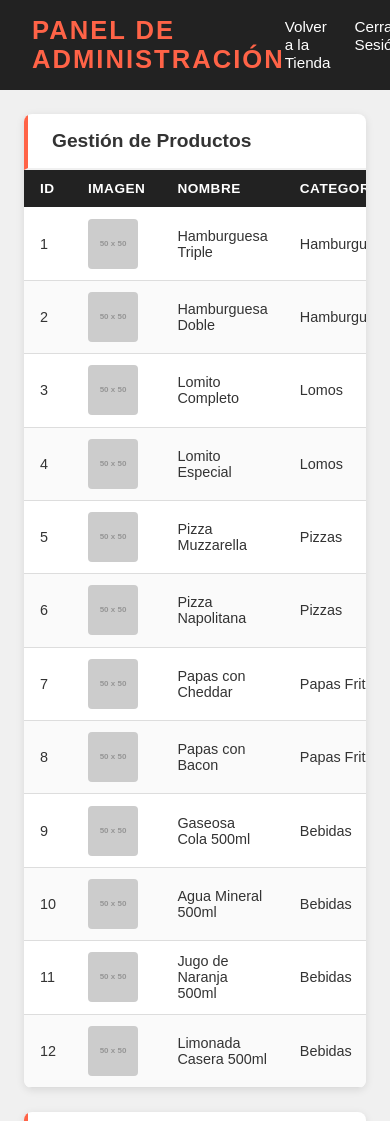
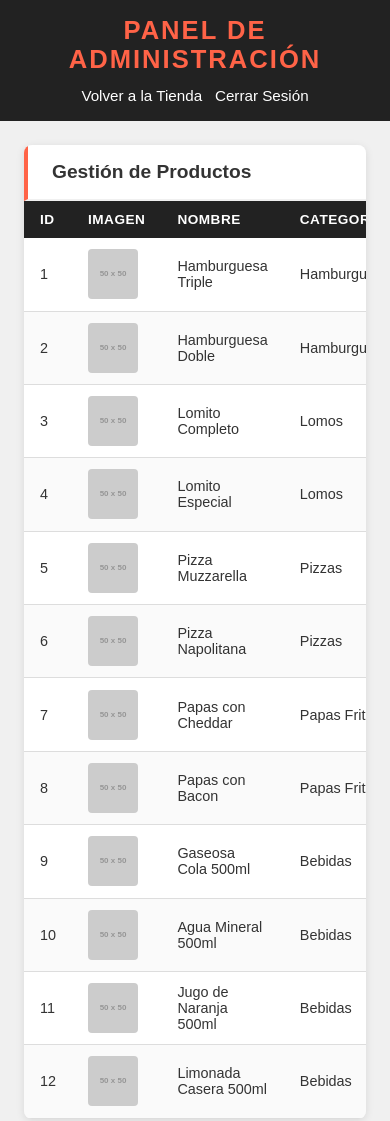
Before and after one commit to enkai12/food-store, a plain HTML site: page admin.html in a window 390 px wide. Shown: the top 1121 px of the page. Drawn offline with Linux system fonts and the light colour scheme; placeholder pictures from the web are drawn by us.

Commit message:
feat: agrega mejoras al diseño responsive

```diff
--- a/admin.css
+++ b/admin.css
@@ -337,6 +337,54 @@ footer {
 }
 
 /* =====================
+   RESPONSIVE — MÓVIL
+   ===================== */
+
+@media (max-width: 600px) {
+
+  /* Mismo ajuste del header que en index.css */
+  header {
+    flex-direction: column;
+    gap: 0.8rem;
+    text-align: center;
+    padding: 1rem;
+  }
+
+  header nav ul {
+    justify-content: center;
+    flex-wrap: wrap;
+    gap: 0.8rem;
+  }
+
+  /* La tabla tiene muchas columnas y no cabe en pantallas chicas.
+     overflow-x: auto agrega un scroll HORIZONTAL solo a la tabla
+     — el resto de la página no se mueve, solo la tabla se puede
+     deslizar para ver todas las columnas */
+  .seccion-tabla {
+    overflow-x: auto;
+  }
+
+  /* La tabla necesita un ancho mínimo para que las columnas no se aplasten
+     min-width hace que la tabla mantenga su forma y el scroll la cubra */
+  table {
+    min-width: 600px;
+  }
+
+  /* El formulario pasa de 2 columnas a 1 — en celular no hay espacio
+     para 2 campos lado a lado */
+  .form-producto {
+    grid-template-columns: 1fr;
+  }
+
+  /* Con 1 columna ya no necesitamos que el campo de descripción
+     y el botón "ocupen 2 columnas" — ocupan la única que hay */
+  .form-producto__campo--ancho,
+  .form-producto__boton {
+    grid-column: 1;
+  }
+}
+
+/* =====================
    ACCESIBILIDAD: MOVIMIENTO
    ===================== */
 
--- a/index.css
+++ b/index.css
@@ -380,6 +380,46 @@ footer a:hover {
 }
 
 /* =====================
+   RESPONSIVE — MÓVIL
+   ===================== */
+
+/* @media (max-width: 600px) significa "aplicá estas reglas SOLO cuando
+   el ancho de la pantalla sea 600px o menos" — es decir, en celulares.
+   600px es un breakpoint común para separar móvil de escritorio.
+   Todo lo que está FUERA de este bloque aplica a todas las pantallas */
+@media (max-width: 600px) {
+
+  /* El layout principal pasa de 2 columnas (aside + main) a 1 sola columna
+     El aside queda arriba y el main debajo, uno encima del otro */
+  .contenedor-principal {
+    grid-template-columns: 1fr;
+  }
+
+  /* El header tiene el título y la nav en fila — en móvil los apilamos
+     en columna para que no queden apretados */
+  header {
+    flex-direction: column;
+    gap: 0.8rem;
+    text-align: center;
+    padding: 1rem;
+  }
+
+  /* La nav también la centramos en móvil */
+  header nav ul {
+    justify-content: center;
+    flex-wrap: wrap;
+    gap: 0.8rem;
+  }
+
+  /* El buscador en móvil pasa a columna también — el input y el botón
+     uno debajo del otro — en pantallas muy chicas no entran en fila */
+  .seccion-busqueda form {
+    flex-direction: column;
+    align-items: stretch;
+  }
+}
+
+/* =====================
    ACCESIBILIDAD: MOVIMIENTO
    ===================== */
 
```
